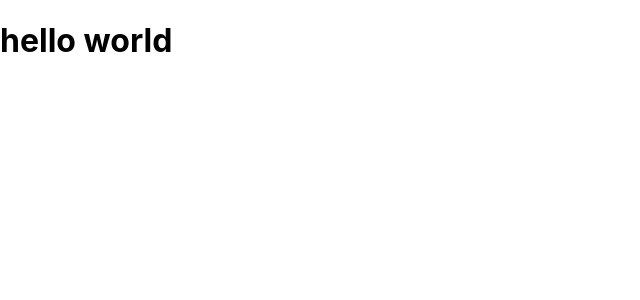
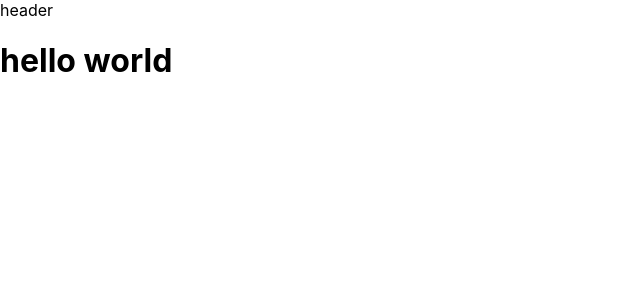
Before and after one commit to adityaPawar1999/ClothWebsite, a React (Create React App) app in the folder front/: page / in a window 1280 px wide. Shown: the top 300 px of the page, without its empty margins (0-640 px from the left). Built offline with nearby package versions, Linux system fonts and the light colour scheme.

Commit message:
adding header

```diff
--- a/front/src/App.js
+++ b/front/src/App.js
@@ -1,7 +1,9 @@
+import Header from "./Components/Header/Header";
 
 function App() {
   return (
     <>
+    <Header/>
     <h1>hello world</h1>
     </>
   );
--- /dev/null
+++ b/front/src/Components/Header/Header.jsx
@@ -0,0 +1,6 @@
+const Header = () =>{
+    return(<>
+    header
+    </>)
+}
+export default Header;
```
